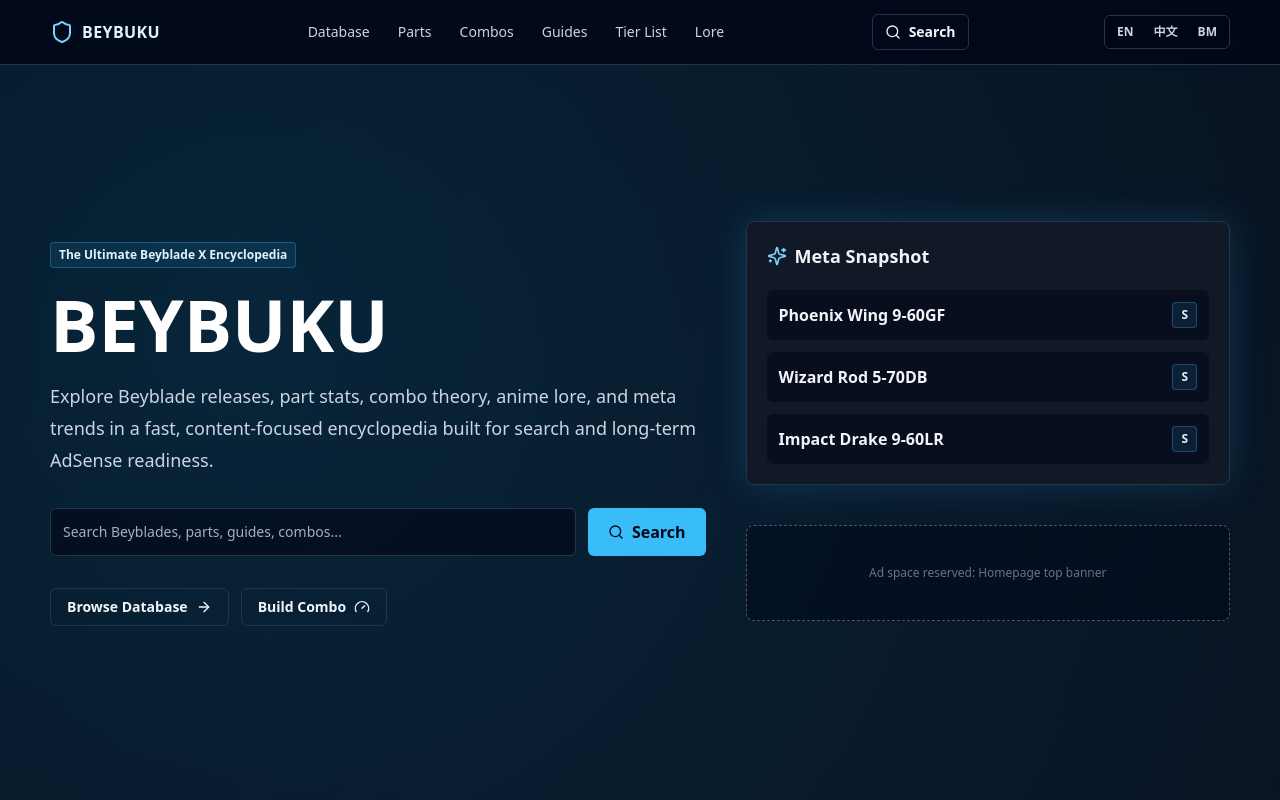
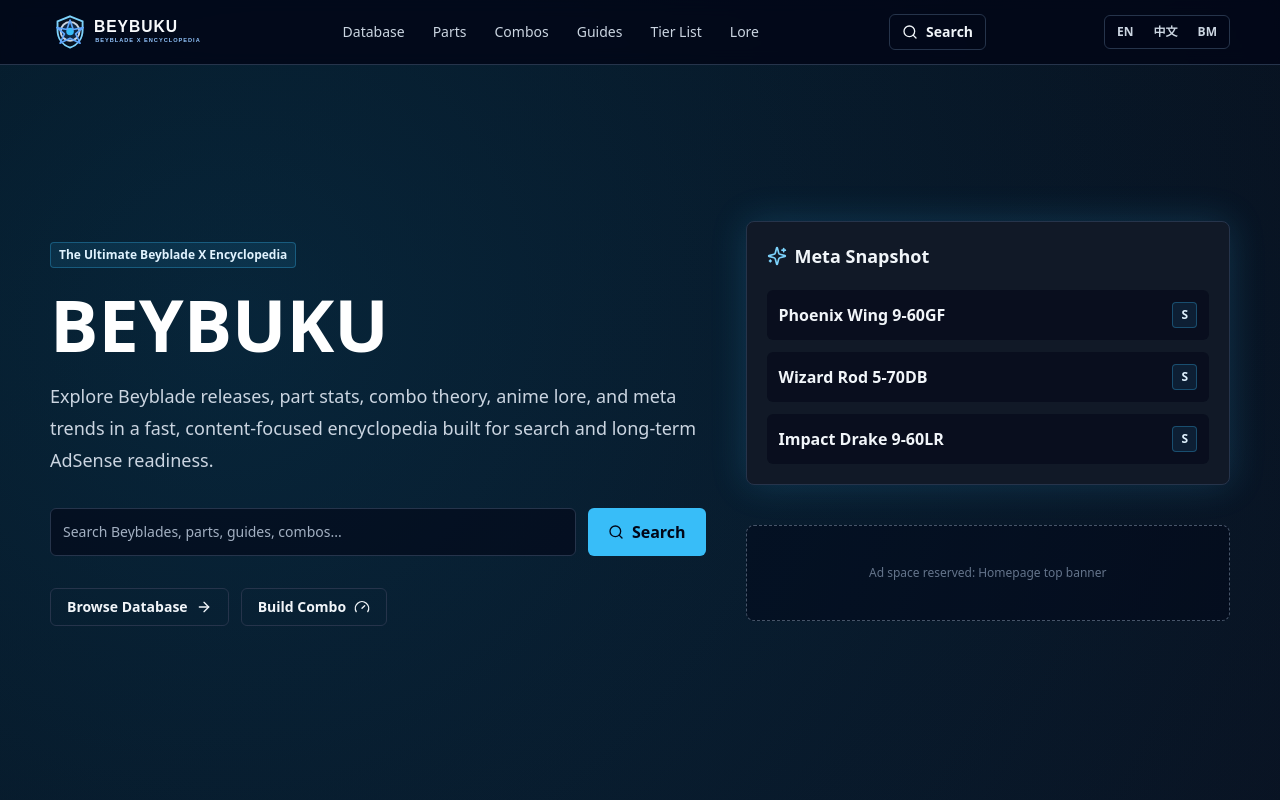
Before and after one commit to joelchia97/beyverse, a Next.js app: page / in a window 1280 px wide. Shown: the top 800 px of the page. Built offline with nearby package versions, Linux system fonts and the light colour scheme; no server answers; the database is empty.

Commit message:
Add BEYBUKU logo

```diff
--- a/app/manifest.ts
+++ b/app/manifest.ts
@@ -15,6 +15,12 @@ export default function manifest(): MetadataRoute.Manifest {
         src: "/icon.svg",
         sizes: "any",
         type: "image/svg+xml"
+      },
+      {
+        src: "/logo.svg",
+        sizes: "260x64",
+        type: "image/svg+xml",
+        purpose: "any"
       }
     ]
   };
--- a/components/layout/site-footer.tsx
+++ b/components/layout/site-footer.tsx
@@ -1,3 +1,4 @@
+import Image from "next/image";
 import Link from "next/link";
 import { LanguageSwitcher } from "@/components/layout/language-switcher";
 
@@ -6,7 +7,7 @@ export function SiteFooter() {
     <footer className="mt-16 border-t bg-slate-950/80">
       <div className="container-page grid gap-8 py-10 md:grid-cols-3">
         <div>
-          <p className="font-black text-sky-100">BEYBUKU</p>
+          <Image src="/logo.svg" alt="BEYBUKU" width={180} height={44} className="h-11 w-auto" />
           <p className="mt-2 text-sm text-slate-400">The Ultimate Beyblade X Encyclopedia.</p>
         </div>
         <div className="grid gap-2 text-sm text-slate-300">
--- a/components/layout/site-header.tsx
+++ b/components/layout/site-header.tsx
@@ -1,5 +1,6 @@
+import Image from "next/image";
 import Link from "next/link";
-import { Search, Shield } from "lucide-react";
+import { Search } from "lucide-react";
 import { LanguageSwitcher } from "@/components/layout/language-switcher";
 
 const nav = [
@@ -15,9 +16,8 @@ export function SiteHeader() {
   return (
     <header className="sticky top-0 z-50 border-b bg-slate-950/85 backdrop-blur">
       <div className="container-page flex h-16 items-center justify-between gap-4">
-        <Link href="/" className="flex items-center gap-2 font-black tracking-wide text-sky-100">
-          <Shield className="h-6 w-6 text-sky-300" />
-          <span>BEYBUKU</span>
+        <Link href="/" className="flex items-center">
+          <Image src="/logo.svg" alt="BEYBUKU" width={162} height={40} priority className="h-10 w-auto" />
         </Link>
         <nav className="hidden items-center gap-1 md:flex">
           {nav.map(([label, href]) => (
```
Also changed, not shown: public/logo.svg (added).
